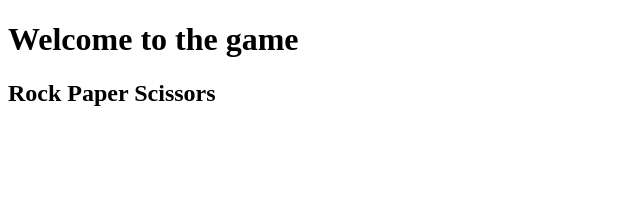
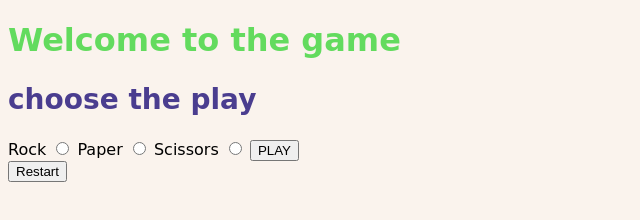
Before and after one commit to angelalondonos/rock-paper-scissors, a plain HTML site: page index.html in a window 1280 px wide. Shown: the whole page, without its empty margins (0-640 px from the left). Drawn offline with Linux system fonts and the light colour scheme.

Commit message:
first CSS

```diff
--- a/index.html
+++ b/index.html
@@ -4,11 +4,30 @@
     <meta charset="UTF-8">
     <meta http-equiv="X-UA-Compatible" content="IE=edge">
     <meta name="viewport" content="width=device-width, initial-scale=1.0">
+    <link rel="stylesheet" href="./style.css">
     <title>Clasic game</title>
-    <script src="./main.js"></script>
 </head>
 <body>
     <h1>Welcome to the game</h1>
-    <h2>Rock Paper Scissors</h2>
+
+    <section id="choose-play">
+        <h2>choose the play</h2>
+        <label for="rock">Rock</label>
+        <input type="radio" name="hand" id="rock" />
+        <label for="paper">Paper</label>
+        <input type="radio" name="hand" id="paper" />
+        <label for="scissors">Scissors</label>
+        <input type="radio" name="hand" id="scissors" />
+        <button id="button-hand">PLAY</button>
+    </section>
+
+    <section id="result">
+    </section>
+
+    <section id="restart">
+        <button id="button-restart">Restart</button>
+    </section>
+
+    <script src="./main.js"></script>
 </body>
 </html>
--- a/style.css
+++ b/style.css
@@ -0,0 +1,21 @@
+:root{
+    --primario: #4A3D8F;
+    --secundario: #63DB5E;
+    --fondo: #faf3ed;
+}
+
+body{
+    background-color: var(--fondo);
+    font-family: 'Fredoka One', cursive;
+}
+
+h1{
+    color: var(--secundario);
+    font-size: xx-large;
+    font-family: 'Press Start 2P', cursive;
+}
+
+h2{
+    color: var(--primario);
+    font-size: 28px;
+}
```
Also changed, not shown: main.js (+0 -7 lines).
